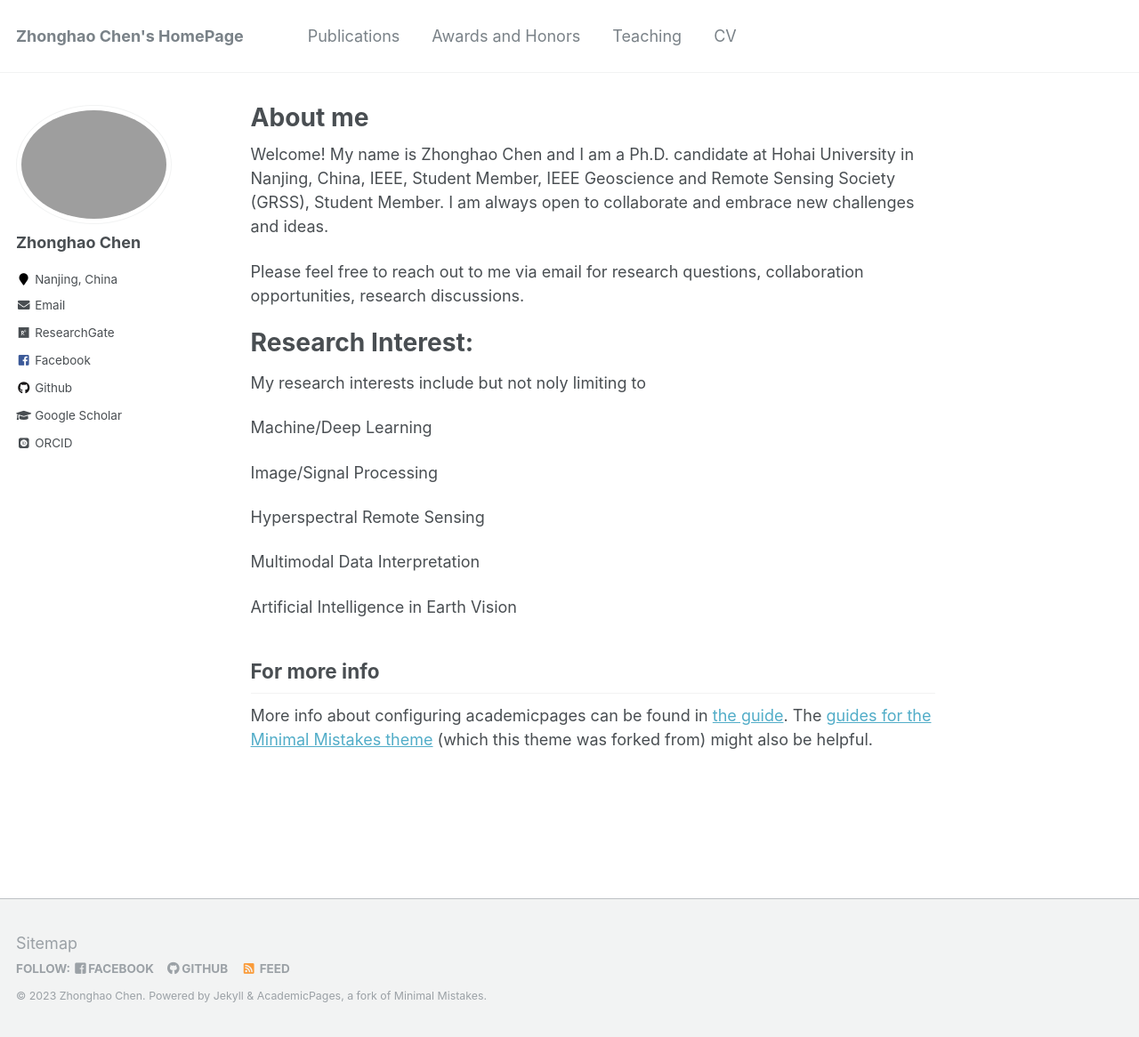
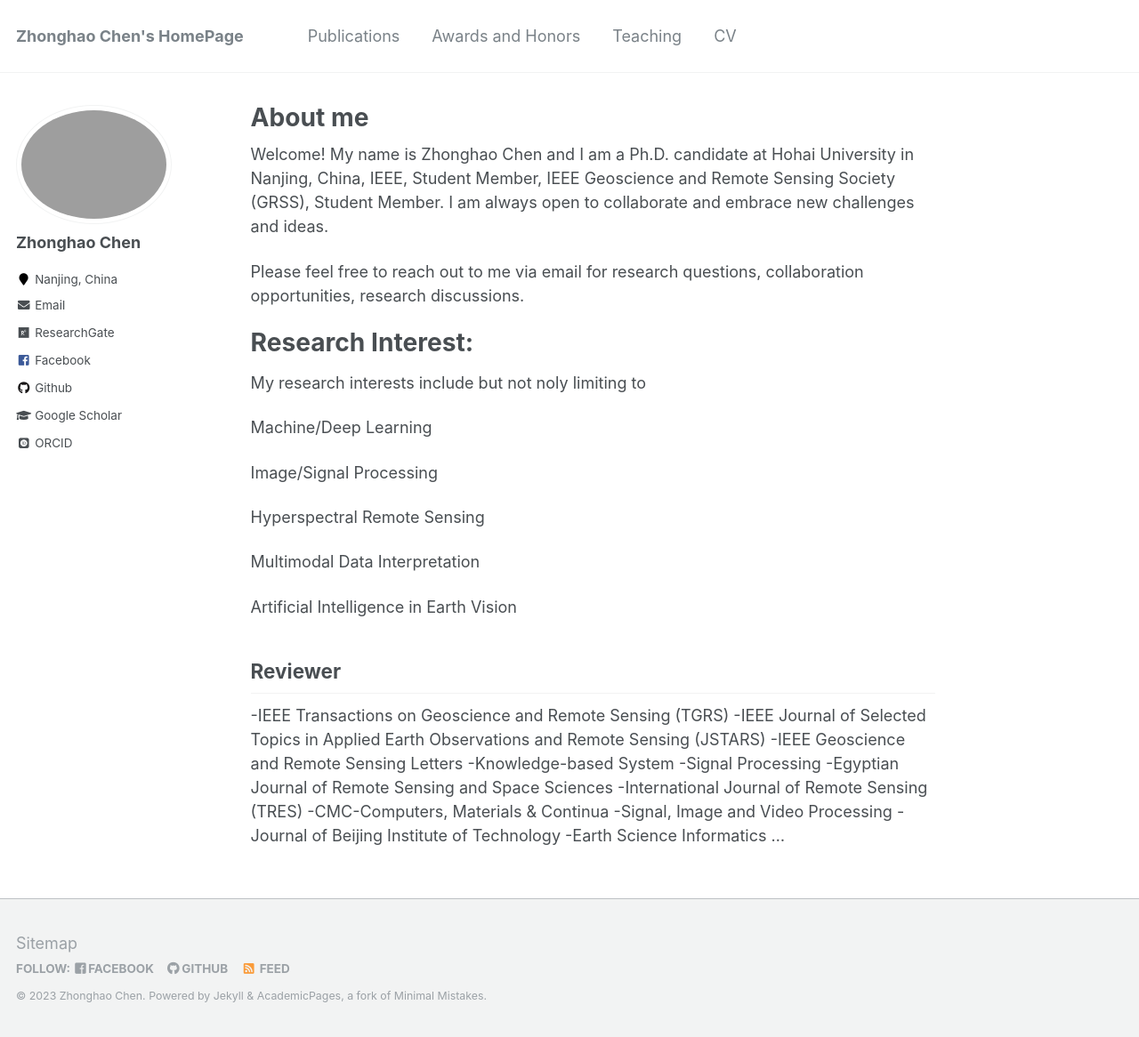
Before and after one commit to zhonghaochen/zhonghaochen.github.io, a Jekyll site: the page built from _pages/about.md, in a window 1280 px wide and 1166 px high. Shown: the whole window at 89% size. Built offline with Jekyll 4.4.1, drawn with Linux system fonts in a browser that asks for light colours; some web fonts are replaced.

Commit message:
Update about.md

```diff
--- a/_pages/about.md
+++ b/_pages/about.md
@@ -29,6 +29,17 @@ Artificial Intelligence in Earth Vision
 
 
 
-For more info
+Reviewer
 ------
-More info about configuring academicpages can be found in [the guide](https://academicpages.github.io/markdown/). The [guides for the Minimal Mistakes theme](https://mmistakes.github.io/minimal-mistakes/docs/configuration/) (which this theme was forked from) might also be helpful.
+-IEEE Transactions on Geoscience and Remote Sensing (TGRS)
+-IEEE Journal of Selected Topics in Applied Earth Observations and Remote Sensing (JSTARS)
+-IEEE Geoscience and Remote Sensing Letters
+-Knowledge-based System
+-Signal Processing
+-Egyptian Journal of Remote Sensing and Space Sciences
+-International Journal of Remote Sensing (TRES)
+-CMC-Computers, Materials & Continua
+-Signal, Image and Video Processing
+-Journal of Beijing Institute of Technology
+-Earth Science Informatics
+...
```
